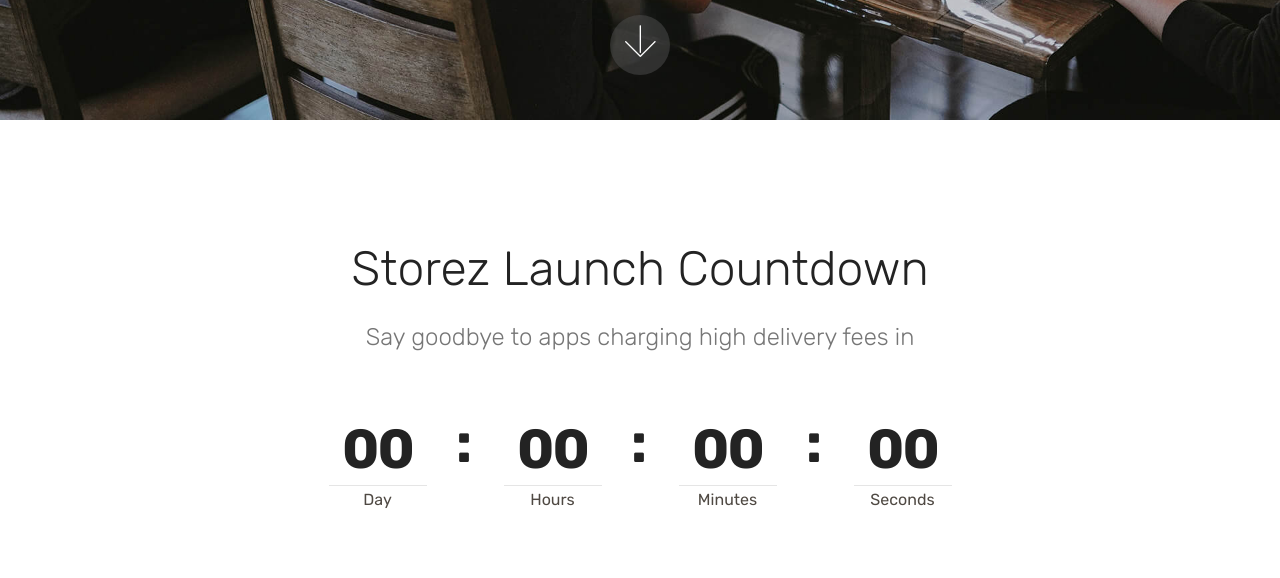
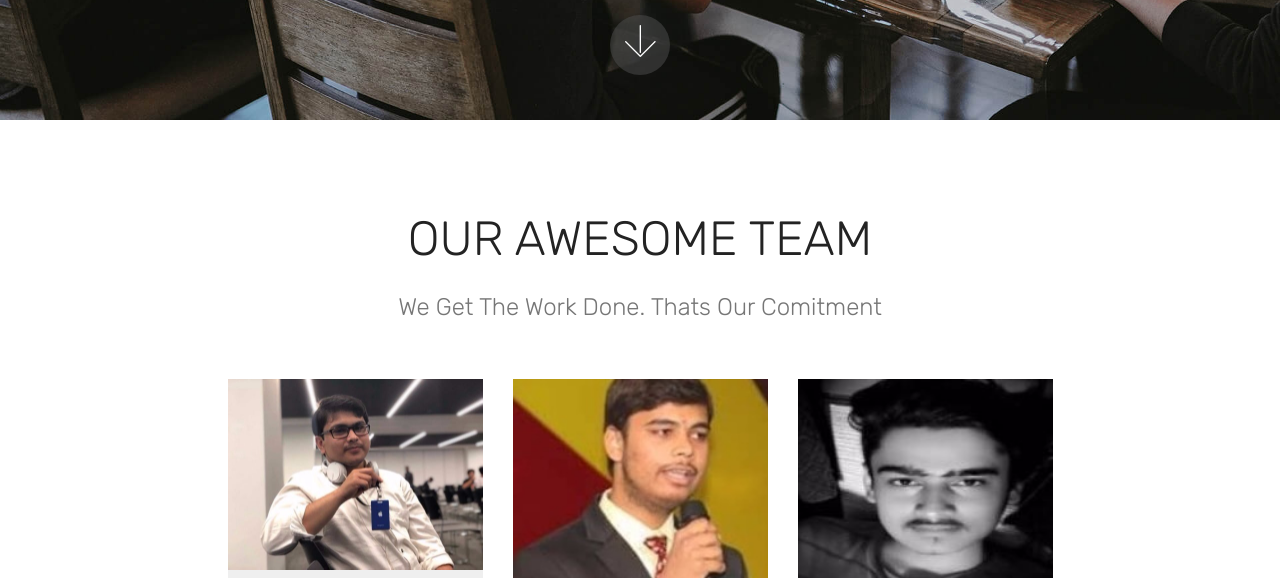
Before and after one commit to guptan404/about, a plain HTML site: page index.html in a window 1280 px wide. Shown: the part 680-1258 px from the top of the page. Drawn offline with Linux system fonts and the light colour scheme; files whose address does not match are found by name.

Commit message:
create github pages

```diff
--- a/assets/mobirise/css/mbr-additional.css
+++ b/assets/mobirise/css/mbr-additional.css
@@ -1102,95 +1102,6 @@ section.lazy-placeholder:after {
 .cid-qTkA127IK8 {
   background-image: url("../../../assets/images/background4.jpg");
 }
-.cid-s13ZlVm6t0 {
-  padding-top: 120px;
-  padding-bottom: 120px;
-  background-color: #ffffff;
-}
-.cid-s13ZlVm6t0 .mbr-section-subtitle {
-  color: #767676;
-  font-weight: 300;
-}
-.cid-s13ZlVm6t0 .number-wrap {
-  color: #4f4943;
-  border-color: rgba(255, 255, 255, 0.15);
-  position: relative;
-  display: inline-block;
-  text-align: center;
-  padding: 5px 10px 13px 10px;
-  margin: 0;
-  min-width: 118px;
-  border-radius: 2px;
-  max-width: 100%;
-}
-.cid-s13ZlVm6t0 .number {
-  font-style: normal;
-  font-weight: 700;
-  font-size: 55px;
-  text-transform: none;
-  letter-spacing: -2px;
-  word-spacing: 0;
-  line-height: 1.3;
-  color: #232323;
-}
-.cid-s13ZlVm6t0 .period {
-  display: block;
-  padding-top: 2px;
-  border-top: 1px solid rgba(0, 0, 0, 0.1);
-}
-.cid-s13ZlVm6t0 .dot {
-  position: absolute;
-  top: -10px;
-  right: -1em;
-  width: 1em;
-  display: block;
-  height: 83%;
-  overflow: hidden;
-  font-style: normal;
-  font-weight: 700;
-  font-size: 55px;
-  line-height: 89.65px;
-  text-transform: none;
-  letter-spacing: 0;
-  word-spacing: 0;
-  color: #232323;
-}
-.cid-s13ZlVm6t0 .countdown-cont {
-  max-width: 700px;
-  margin: 0 auto;
-}
-@media (max-width: 768px) {
-  .cid-s13ZlVm6t0 .dot {
-    display: none;
-  }
-}
-@media (max-width: 543px) {
-  .cid-s13ZlVm6t0 .number-wrap {
-    margin-bottom: 15px;
-  }
-}
-@media (max-width: 550px) {
-  .cid-s13ZlVm6t0 .col-xs-3 {
-    padding-left: 0;
-    padding-right: 0;
-    max-width: 25%;
-    flex: 0 0 25%;
-  }
-  .cid-s13ZlVm6t0 .number-wrap {
-    min-width: auto;
-  }
-}
-@media (max-width: 440px) {
-  .cid-s13ZlVm6t0 .number,
-  .cid-s13ZlVm6t0 .dot {
-    font-size: 40px;
-  }
-}
-@media (max-width: 380px) {
-  .cid-s13ZlVm6t0 .period {
-    font-size: 0.8rem;
-  }
-}
 .cid-s0YGpq93QM {
   padding-top: 90px;
   padding-bottom: 90px;
--- a/index.html
+++ b/index.html
@@ -59,7 +59,7 @@
     </nav>
 </section>
 
-<section class="engine"><a href="https://mobirise.info/w">html5 templates</a></section><section class="cid-qTkA127IK8 mbr-fullscreen mbr-parallax-background" id="header2-1">
+<section class="engine"><a href="https://mobirise.info/j">website templates</a></section><section class="cid-qTkA127IK8 mbr-fullscreen mbr-parallax-background" id="header2-1">
 
 
 
@@ -81,25 +81,6 @@
         <a href="#next">
             <i class="mbri-down mbr-iconfont"></i>
         </a>
-    </div>
-</section>
-
-<section class="countdown1 cid-s13ZlVm6t0" id="countdown1-e">
-
-
-
-    <div class="container ">
-        <h2 class="mbr-section-title pb-3 align-center mbr-fonts-style display-2">Storez Launch Countdown</h2>
-        <h3 class="mbr-section-subtitle align-center mbr-fonts-style display-5">Say goodbye to apps charging high delivery fees in</h3>
-
-    </div>
-    <div class="container countdown-cont align-center">
-        <div class="daysCountdown col-xs-3 col-sm-3 col-md-3" title="Day"></div>
-        <div class="hoursCountdown col-xs-3 col-sm-3 col-md-3" title="Hours"></div>
-        <div class="minutesCountdown col-xs-3 col-sm-3 col-md-3" title="Minutes"></div>
-        <div class="secondsCountdown col-xs-3 col-sm-3 col-md-3" title="Seconds"></div>
-        <div class="countdown pt-5 mt-2" data-due-date="2020/06/08">
-        </div>
     </div>
 </section>
 
@@ -237,7 +218,7 @@
         <div class="row justify-content-center">
             <div class="media-container-column col-lg-8" data-form-type="formoid">
                 <!---Formbuilder Form--->
-                <form action="https://mobirise.com/" method="POST" class="mbr-form form-with-styler" data-form-title="Mobirise Form"><input type="hidden" name="email" data-form-email="true" value="xbsghqen3KxKpz76krZet7llHDm7x1bzfT1nbVc6SUTL6Dew1qxvb9nLayAGOZKBkKs7MeNog7iTAyCkA9AwldkbUj8KgR4aGcWwJK/f1QDje/wys6HMtMZoMAiv8Adt">
+                <form action="https://mobirise.com/" method="POST" class="mbr-form form-with-styler" data-form-title="Mobirise Form"><input type="hidden" name="email" data-form-email="true" value="CMOCeR8buO6SbbRPQlZb92J0cmOSkucn7pCHBHr1f+oCCmRwihr/co3e43vT6qGrEB6qVt1NN36C6vJ4f5u5T4fLuLcvMyVqwjKIbdqtmIo+pyoLMf/wD6xjtimVTUX+">
                     <div class="row">
                         <div hidden="hidden" data-form-alert="" class="alert alert-success col-12">Thanks for filling out the form!</div>
                         <div hidden="hidden" data-form-alert-danger="" class="alert alert-danger col-12">
@@ -326,7 +307,6 @@
   <script src="assets/dropdown/js/navbar-dropdown.js"></script>
   <script src="assets/touchswipe/jquery.touch-swipe.min.js"></script>
   <script src="assets/parallax/jarallax.min.js"></script>
-  <script src="assets/countdown/jquery.countdown.min.js"></script>
   <script src="assets/tether/tether.min.js"></script>
   <script src="assets/theme/js/script.js"></script>
   <script src="assets/formoid/formoid.min.js"></script>
```
Also changed, not shown: privacypolicy.html (+1 -1 lines), 1 other file.
